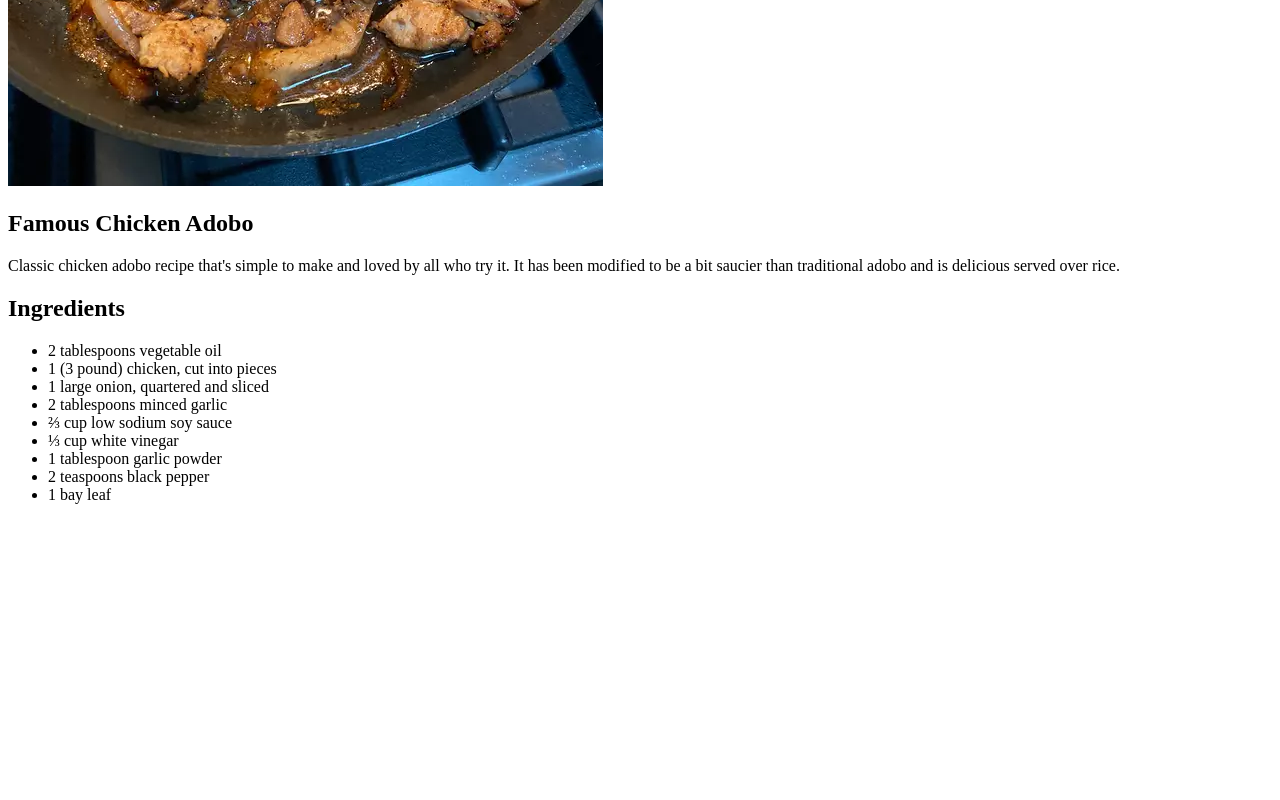
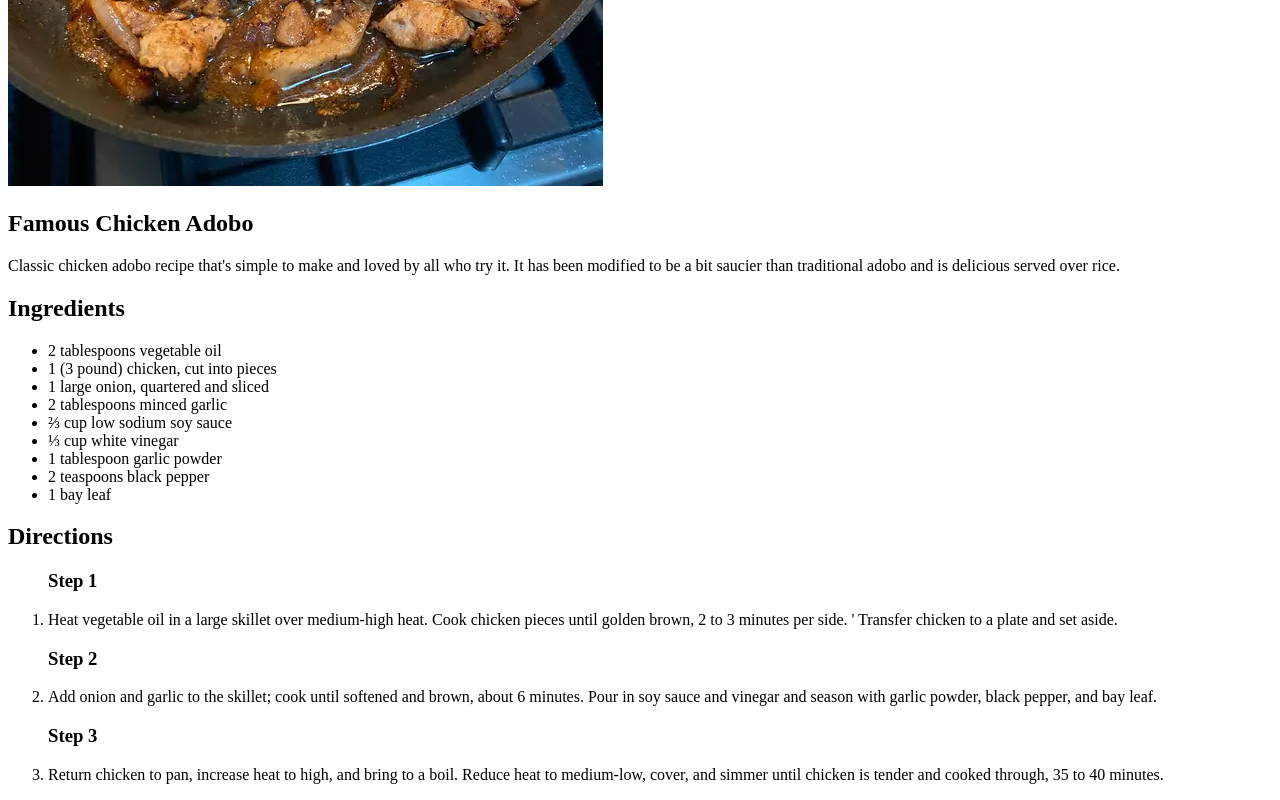
Before and after one commit to JerTua/odin-recipes, a plain HTML site: page recipes/adobo.html in a window 1280 px wide. Shown: the part 489-1289 px from the top of the page. Before the commit the page ends 1009 px from the top, so only its background shows below. Drawn offline with Linux system fonts and the light colour scheme.

Commit message:
Add directions on how to cook Adobo

```diff
--- a/recipes/adobo.html
+++ b/recipes/adobo.html
@@ -23,5 +23,18 @@
             <li>2 teaspoons black pepper</li>
             <li>1 bay leaf</li>
         </ul>
+        <h2>Directions</h2>
+        <ol>
+            <h3>Step 1</h3>
+            <li>Heat vegetable oil in a large skillet over medium-high heat.
+                Cook chicken pieces until golden brown, 2 to 3 minutes per side. '
+                Transfer chicken to a plate and set aside.</li>
+            <h3>Step 2</h3>
+            <li>Add onion and garlic to the skillet; cook until softened and brown, about 6 minutes.
+                Pour in soy sauce and vinegar and season with garlic powder, black pepper, and bay leaf.</li>
+            <h3>Step 3</h3>
+            <li>Return chicken to pan, increase heat to high, and bring to a boil.
+                Reduce heat to medium-low, cover, and simmer until chicken is tender and cooked through, 35 to 40 minutes.</li>
+        </ol>
     </body>
 </html>
```
